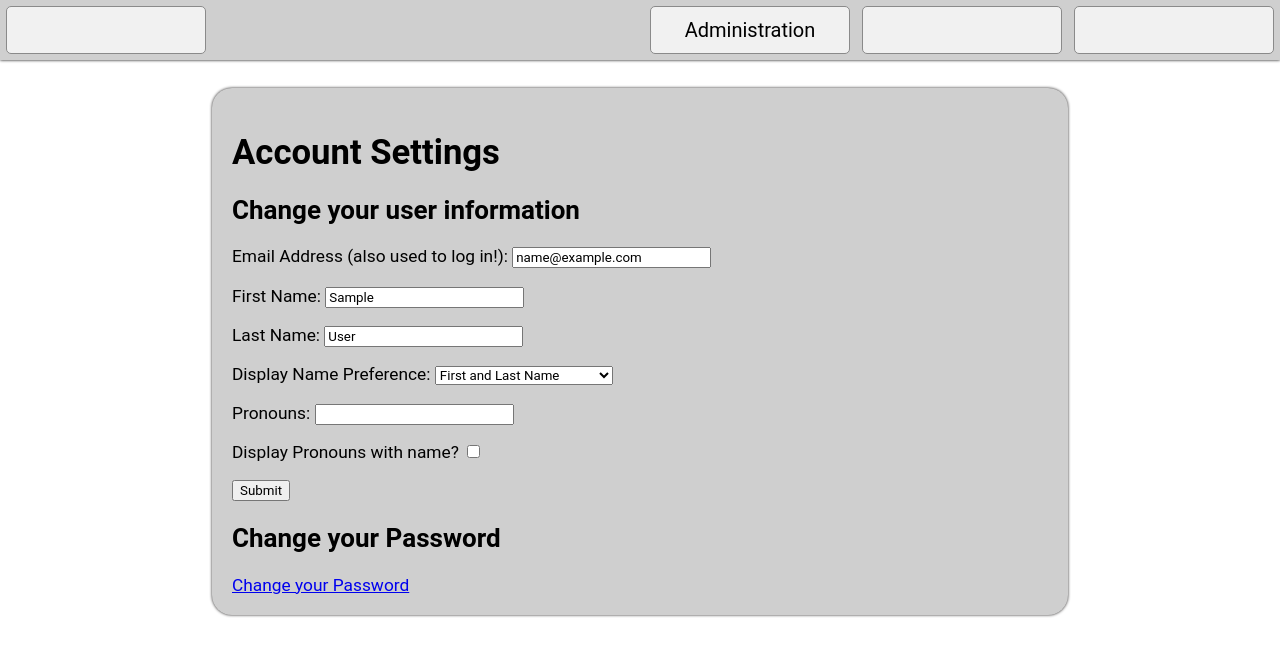
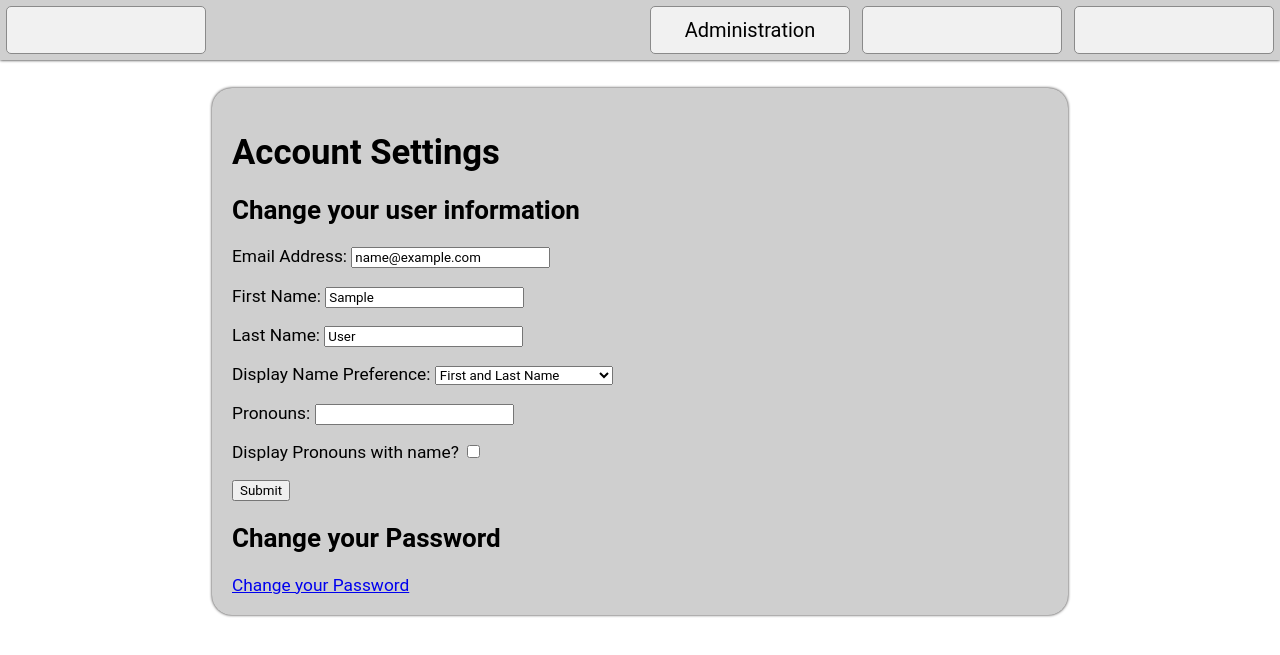
Before and after one commit to sheepman4267/WebRE, a Django app: page /update_profile in a window 1280 px wide. Shown: the top 655 px of the page. Run offline with Django 4.2, Linux system fonts and the light colour scheme; the visitor is signed in with stand-in values (Sample User, id 1); some libraries are stand-ins or nearby versions.

Commit message:
Remove now-confusing directive in the user settings

```diff
--- a/classroom/templates/classroom/update-profile.html
+++ b/classroom/templates/classroom/update-profile.html
@@ -6,7 +6,7 @@
     <h2>Change your user information</h2>
     <form method="post" action="{% url "update_profile" %}">
         {% csrf_token %}
-        <p>Email Address (also used to log in!): {{ user_form.email }}</p>
+        <p>Email Address: {{ user_form.email }}</p>
         <p>First Name: {{ user_form.first_name }}</p>
         <p>Last Name: {{ user_form.last_name }}</p>
         <p>Display Name Preference: {{ profile_form.display_name_option }}</p>
```
